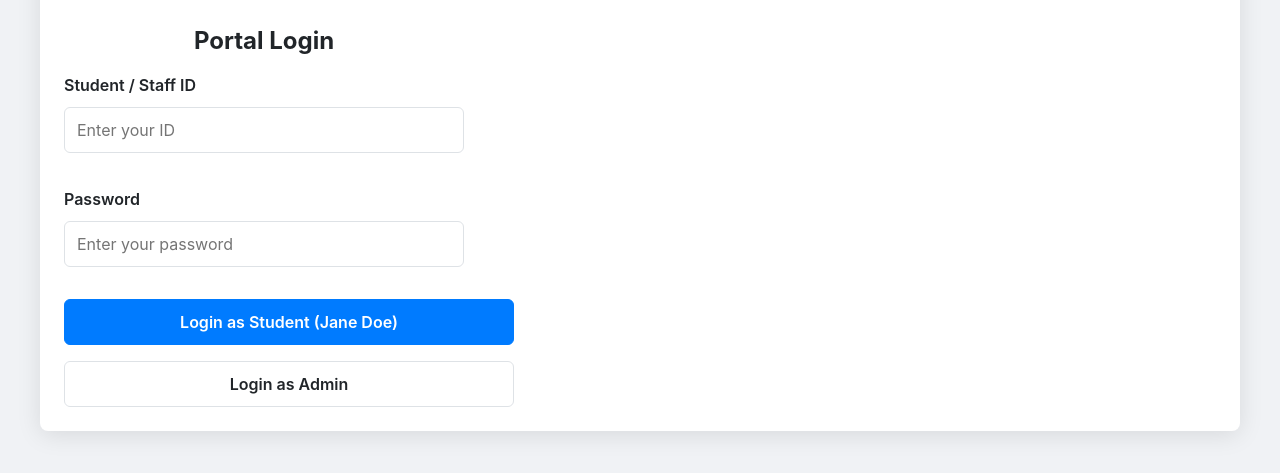
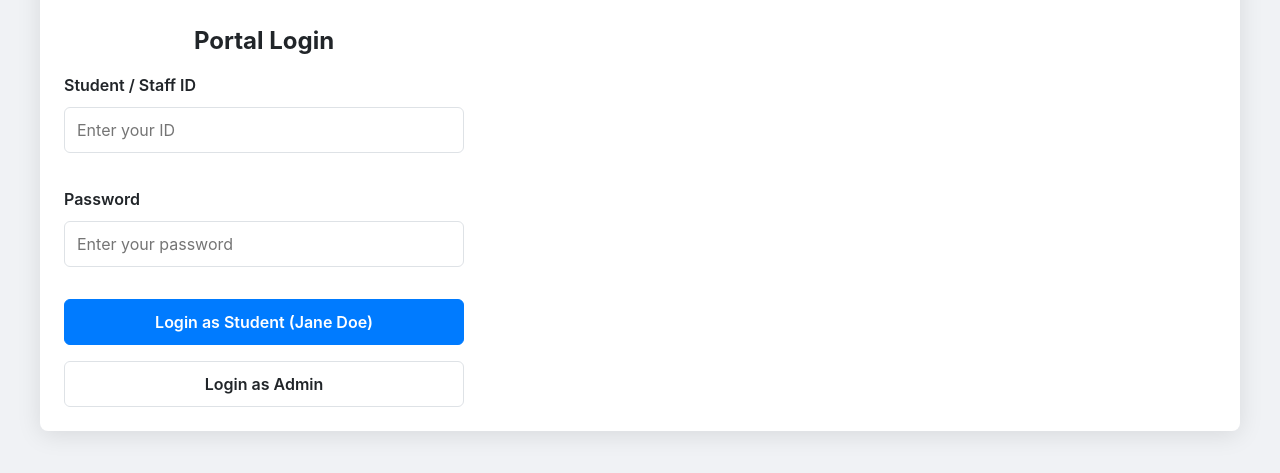
Before and after one commit to Black-Coffee-Ramen/Campus-Grievance-Portal, a plain HTML site: page index.html in a window 1280 px wide. Shown: the part 219-692 px from the top of the page. Drawn offline with Linux system fonts and the light colour scheme.

Commit message:
Update index.html

```diff
--- a/index.html
+++ b/index.html
@@ -86,6 +86,7 @@
             border-radius: 6px;
             font-weight: 600;
             transition: all 0.2s;
+            box-sizing: border-box; /* Added for consistent width calculation */
         }
         .lofi-button:hover { background-color: var(--background-color); border-color: #c8ced3; }
         .lofi-button.primary {
@@ -94,7 +95,11 @@
             color: #fff;
         }
         .lofi-button.primary:hover { background-color: var(--primary-hover-color); border-color: var(--primary-hover-color); }
-        .lofi-button.full-width { width: 100%; display: block; }
+        .lofi-button.full-width {
+            width: 100%;
+            display: block;
+            margin-right: 0; /* Reset margin for full width buttons */
+        }
         .lofi-link {
             cursor: pointer;
             text-decoration: none;
```
